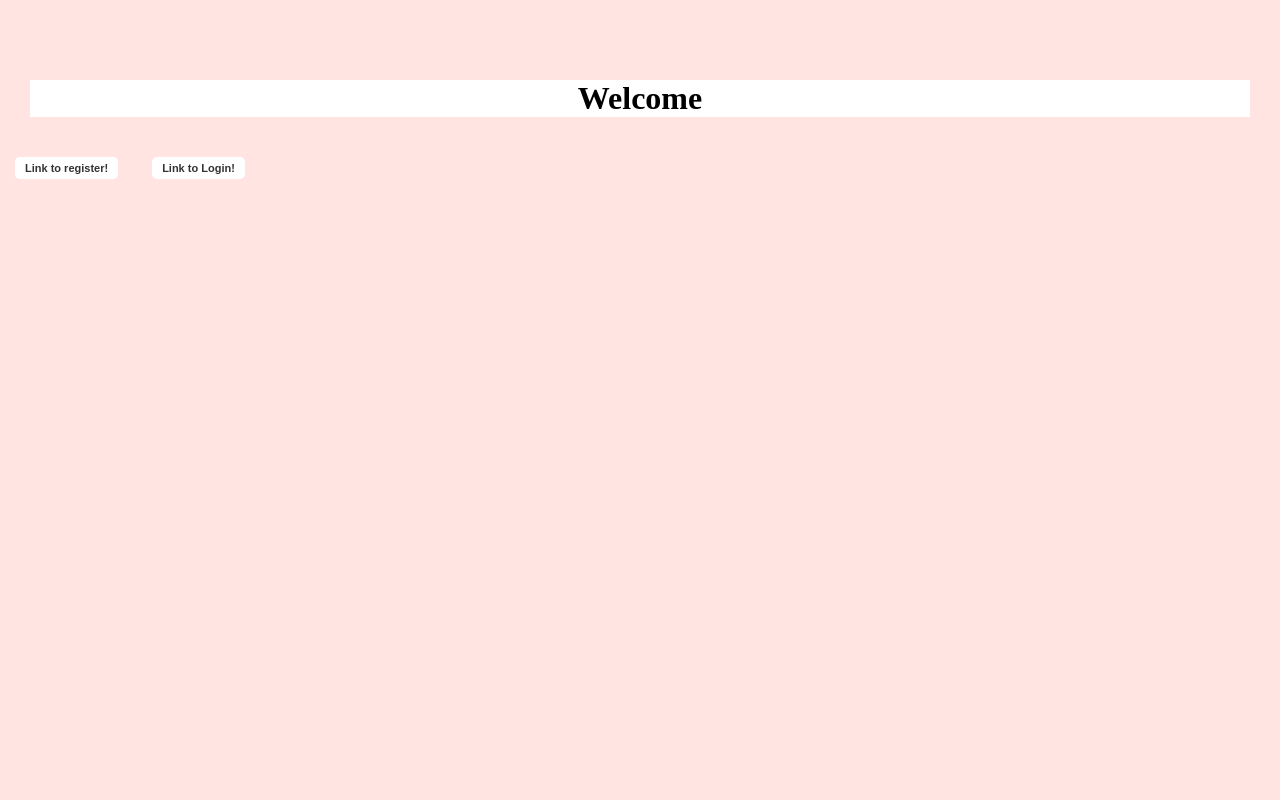
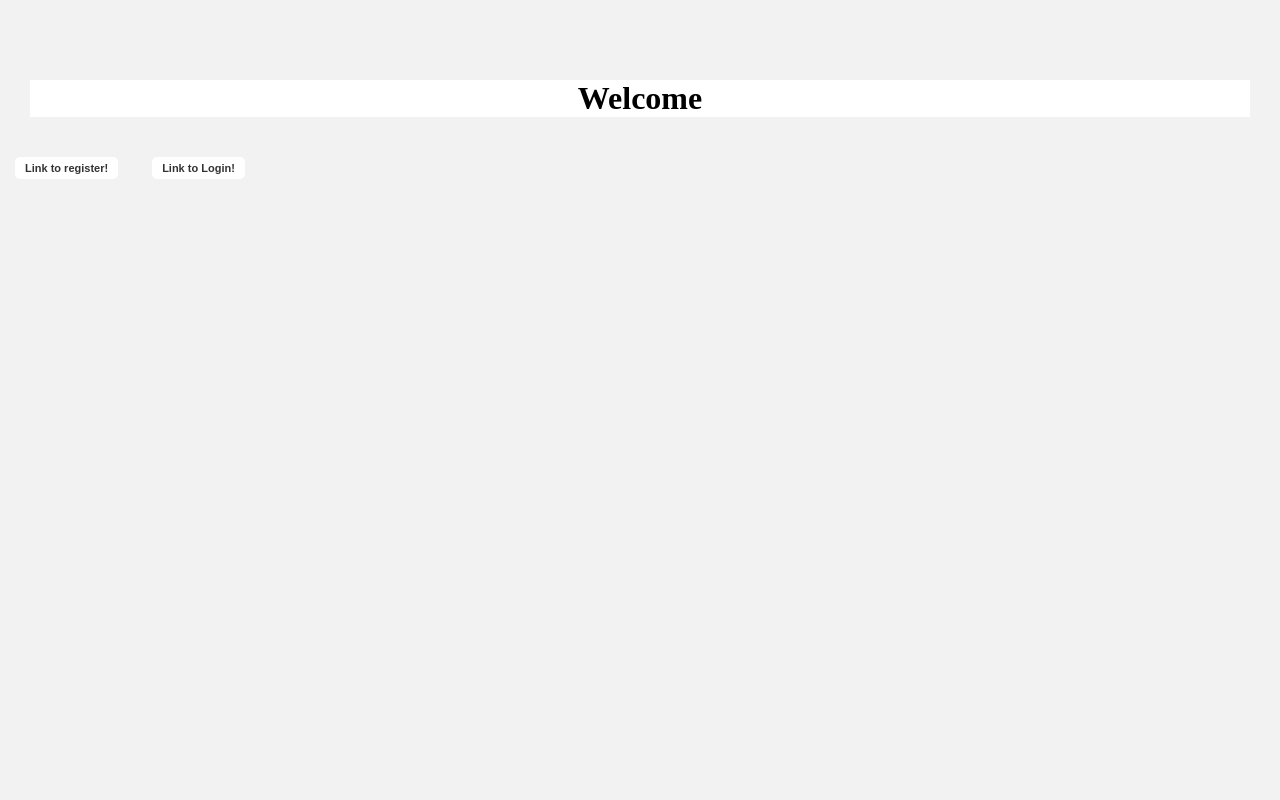
Before and after one commit to nikolamilosavljevic000/zadatak, a PHP site: page /home.php in a window 1280 px wide. Run offline with PHP 8.4, Linux system fonts and the light colour scheme.

Commit message:
Update praksacss.css

```diff
--- a/zadatak/praksacss.css
+++ b/zadatak/praksacss.css
@@ -4,7 +4,7 @@
 }
 body{
     color:#000;
-    background:#FFE4E1;
+    background:#f2f2f2;
 }
 
 .header {
```
